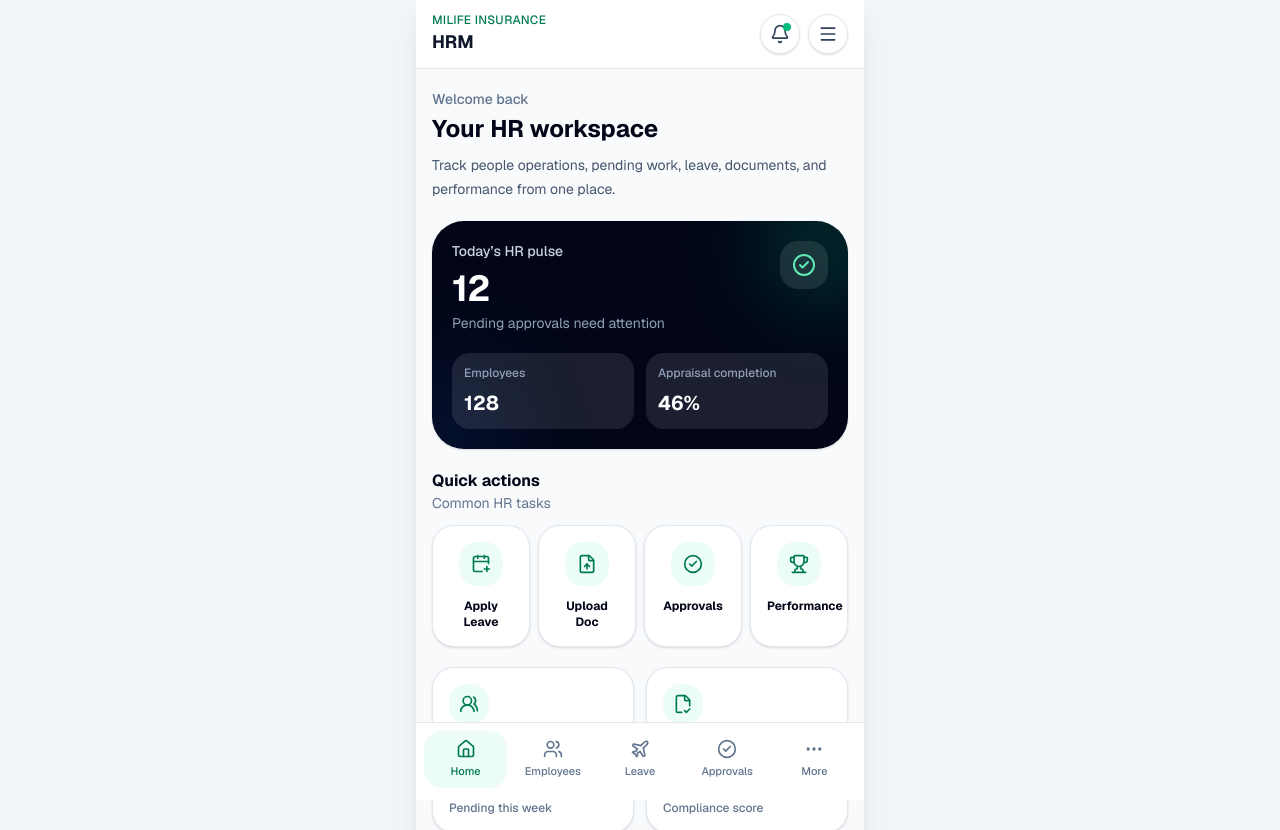
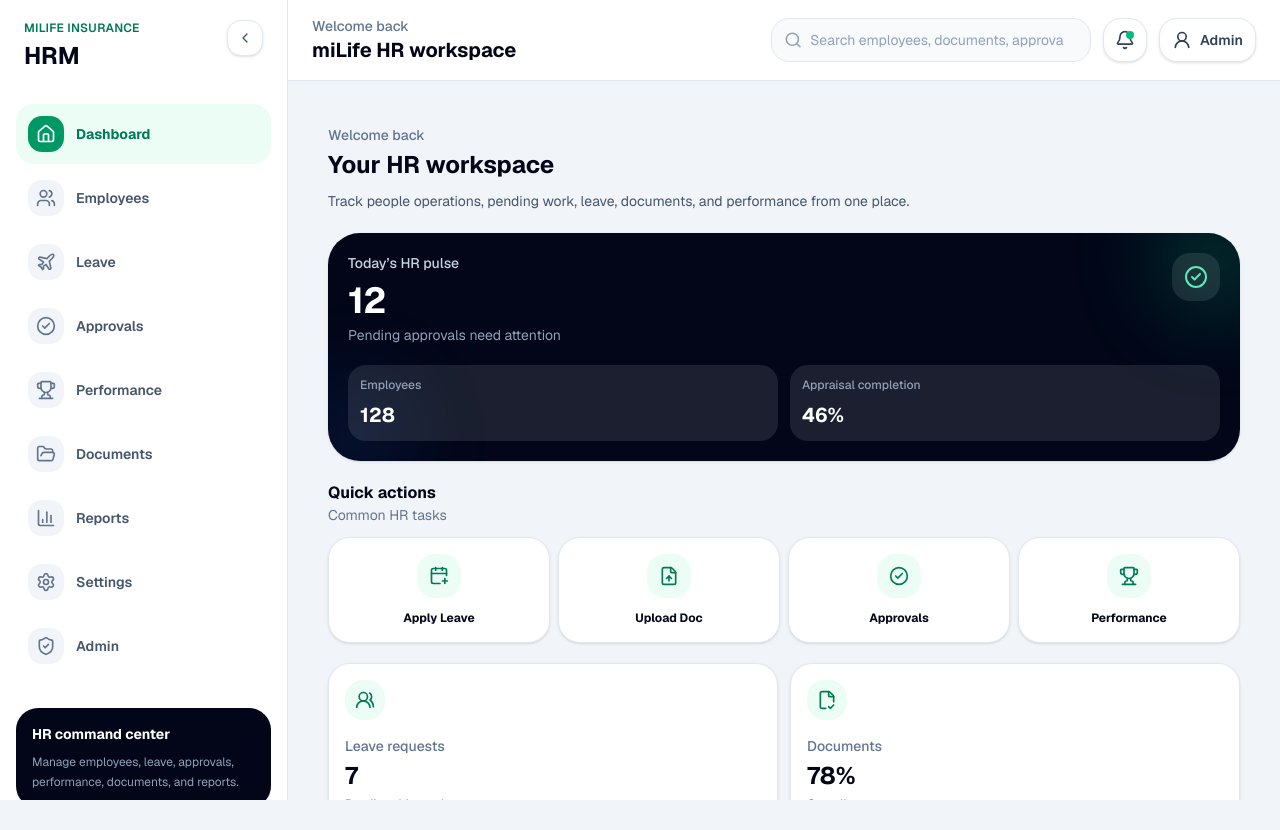
Before and after one commit to ndrew98/HRM, a Next.js app in the folder milife-hrm/: page / in a window 1280 px wide. Shown: the top 830 px of the page. After the commit the page ends 800 px from the top, so only its background shows below. Built offline with nearby package versions, Linux system fonts and the light colour scheme.

Commit message:
Desktop layout

```diff
--- a/milife-hrm/src/app/components/layout/BottomNav.tsx
+++ b/milife-hrm/src/app/components/layout/BottomNav.tsx
@@ -36,7 +36,7 @@ export function BottomNav() {
   const pathname = usePathname();
 
   return (
-    <nav className="sticky bottom-0 z-30 border-t border-slate-200 bg-white px-2 pb-3 pt-2">
+    <nav className="sticky bottom-0 z-30 border-t border-slate-200 bg-white px-2 pb-3 pt-2 lg:hidden">
       <div className="grid grid-cols-5 gap-1">
         {navItems.map((item) => {
           const Icon = item.icon;
--- a/milife-hrm/src/app/components/layout/MobileAppShell.tsx
+++ b/milife-hrm/src/app/components/layout/MobileAppShell.tsx
@@ -1,4 +1,10 @@
+"use client";
+
+import { useState } from "react";
+
 import { BottomNav } from "./BottomNav";
+import { DesktopSidebar } from "../../../components/layout/DesktopSidebar";
+import { DesktopTopBar } from "../../../components/layout/DesktopTopBar";
 import { MobileTopBar } from "./MobileTopBar";
 
 type MobileAppShellProps = {
@@ -6,14 +12,29 @@ type MobileAppShellProps = {
 };
 
 export function MobileAppShell({ children }: MobileAppShellProps) {
+  const [isSidebarCollapsed, setIsSidebarCollapsed] = useState(false);
+
   return (
-    <div className="min-h-screen bg-slate-100 text-slate-900">
-      <div className="mx-auto flex min-h-screen w-full max-w-md flex-col bg-slate-50 shadow-xl">
-        <MobileTopBar />
+    <div className="min-h-screen bg-slate-100 text-slate-900 lg:h-screen lg:overflow-hidden">
+      <div className="mx-auto flex min-h-screen w-full max-w-md flex-col bg-slate-50 shadow-xl lg:h-screen lg:max-w-none lg:flex-row lg:bg-slate-100 lg:shadow-none">
+        <DesktopSidebar
+          isCollapsed={isSidebarCollapsed}
+          onToggle={() => setIsSidebarCollapsed((current) => !current)}
+        />
 
-        <main className="flex-1 pb-4">{children}</main>
+        <div className="flex min-h-screen min-w-0 flex-1 flex-col lg:h-screen">
+          <MobileTopBar />
 
-        <BottomNav />
+          <DesktopTopBar />
+
+          <main className="min-w-0 flex-1 pb-4 lg:overflow-y-auto lg:px-6 lg:py-6">
+            <div className="mx-auto w-full min-w-0 lg:max-w-7xl">
+              {children}
+            </div>
+          </main>
+
+          <BottomNav />
+        </div>
       </div>
     </div>
   );
--- a/milife-hrm/src/app/components/layout/MobileTopBar.tsx
+++ b/milife-hrm/src/app/components/layout/MobileTopBar.tsx
@@ -2,7 +2,7 @@ import { Bell, Menu } from "lucide-react";
 
 export function MobileTopBar() {
   return (
-    <header className="sticky top-0 z-30 border-b border-slate-200 bg-white/90 px-4 py-3 backdrop-blur">
+    <header className="sticky top-0 z-30 border-b border-slate-200 bg-white/90 px-4 py-3 backdrop-blur lg:hidden">
       <div className="flex items-center justify-between">
         <div>
           <p className="text-xs font-medium uppercase tracking-wide text-emerald-700">
--- /dev/null
+++ b/milife-hrm/src/components/layout/DesktopSidebar.tsx
@@ -0,0 +1,186 @@
+"use client";
+
+import Link from "next/link";
+import { usePathname } from "next/navigation";
+import {
+  BarChart3,
+  CheckCircle2,
+  ChevronLeft,
+  ChevronRight,
+  FileText,
+  FolderOpen,
+  Home,
+  Plane,
+  Settings,
+  ShieldCheck,
+  Trophy,
+  Users,
+} from "lucide-react";
+
+type DesktopSidebarProps = {
+  isCollapsed: boolean;
+  onToggle: () => void;
+};
+
+const sidebarItems = [
+  {
+    label: "Dashboard",
+    href: "/",
+    type: "home",
+  },
+  {
+    label: "Employees",
+    href: "/employees",
+    type: "employees",
+  },
+  {
+    label: "Leave",
+    href: "/leave",
+    type: "leave",
+  },
+  {
+    label: "Approvals",
+    href: "/approvals",
+    type: "approvals",
+  },
+  {
+    label: "Performance",
+    href: "/performance",
+    type: "performance",
+  },
+  {
+    label: "Documents",
+    href: "/documents",
+    type: "documents",
+  },
+  {
+    label: "Reports",
+    href: "/reports",
+    type: "reports",
+  },
+  {
+    label: "Settings",
+    href: "/settings",
+    type: "settings",
+  },
+  {
+    label: "Admin",
+    href: "/admin",
+    type: "admin",
+  },
+];
+
+function renderSidebarIcon(type: string) {
+  if (type === "home") return <Home className="h-5 w-5" />;
+  if (type === "employees") return <Users className="h-5 w-5" />;
+  if (type === "leave") return <Plane className="h-5 w-5" />;
+  if (type === "approvals") return <CheckCircle2 className="h-5 w-5" />;
+  if (type === "performance") return <Trophy className="h-5 w-5" />;
+  if (type === "documents") return <FolderOpen className="h-5 w-5" />;
+  if (type === "reports") return <BarChart3 className="h-5 w-5" />;
+  if (type === "settings") return <Settings className="h-5 w-5" />;
+
+  return <ShieldCheck className="h-5 w-5" />;
+}
+
+export function DesktopSidebar({ isCollapsed, onToggle }: DesktopSidebarProps) {
+  const pathname = usePathname();
+
+  return (
+    <aside
+      className={
+        isCollapsed
+          ? "hidden h-screen w-24 shrink-0 overflow-y-auto border-r border-slate-200 bg-white px-3 py-5 transition-all duration-300 lg:sticky lg:top-0 lg:block"
+          : "hidden h-screen w-72 shrink-0 overflow-y-auto border-r border-slate-200 bg-white px-4 py-5 transition-all duration-300 lg:sticky lg:top-0 lg:block"
+      }
+    >
+      <div
+        className={
+          isCollapsed
+            ? "mb-8 flex items-center justify-center"
+            : "mb-8 flex items-start justify-between gap-3 px-2"
+        }
+      >
+        {!isCollapsed ? (
+          <div>
+            <p className="text-xs font-semibold uppercase tracking-wide text-emerald-700">
+              miLife Insurance
+            </p>
+
+            <h1 className="mt-1 text-2xl font-bold text-slate-950">HRM</h1>
+          </div>
+        ) : (
+          <div className="flex h-11 w-11 items-center justify-center rounded-2xl bg-emerald-600 text-sm font-bold text-white">
+            HR
+          </div>
+        )}
+
+        <button
+          type="button"
+          onClick={onToggle}
+          className={
+            isCollapsed
+              ? "mt-3 flex h-9 w-9 items-center justify-center rounded-xl border border-slate-200 bg-white text-slate-600 shadow-sm"
+              : "flex h-9 w-9 shrink-0 items-center justify-center rounded-xl border border-slate-200 bg-white text-slate-600 shadow-sm"
+          }
+          aria-label={isCollapsed ? "Expand sidebar" : "Collapse sidebar"}
+        >
+          {isCollapsed ? (
+            <ChevronRight className="h-4 w-4" />
+          ) : (
+            <ChevronLeft className="h-4 w-4" />
+          )}
+        </button>
+      </div>
+
+      <nav className="space-y-1">
+        {sidebarItems.map((item) => {
+          const isActive =
+            item.href === "/"
+              ? pathname === "/"
+              : pathname.startsWith(item.href);
+
+          return (
+            <Link
+              key={item.href}
+              href={item.href}
+              title={isCollapsed ? item.label : undefined}
+              className={
+                isActive
+                  ? isCollapsed
+                    ? "flex items-center justify-center rounded-2xl bg-emerald-50 px-2 py-3 text-emerald-700"
+                    : "flex items-center gap-3 rounded-2xl bg-emerald-50 px-3 py-3 text-sm font-bold text-emerald-700"
+                  : isCollapsed
+                    ? "flex items-center justify-center rounded-2xl px-2 py-3 text-slate-600 transition hover:bg-slate-50 hover:text-slate-950"
+                    : "flex items-center gap-3 rounded-2xl px-3 py-3 text-sm font-semibold text-slate-600 transition hover:bg-slate-50 hover:text-slate-950"
+              }
+            >
+              <span
+                className={
+                  isActive
+                    ? "flex h-9 w-9 items-center justify-center rounded-xl bg-emerald-600 text-white"
+                    : "flex h-9 w-9 items-center justify-center rounded-xl bg-slate-100 text-slate-500"
+                }
+              >
+                {renderSidebarIcon(item.type)}
+              </span>
+
+              {!isCollapsed ? <span>{item.label}</span> : null}
+            </Link>
+          );
+        })}
+      </nav>
+
+      {!isCollapsed ? (
+        <div className="mt-8 rounded-3xl bg-slate-950 p-4 text-white">
+          <p className="text-sm font-bold">HR command center</p>
+
+          <p className="mt-2 text-xs leading-5 text-slate-400">
+            Manage employees, leave, approvals, performance, documents, and
+            reports.
+          </p>
+        </div>
+      ) : null}
+    </aside>
+  );
+}
--- /dev/null
+++ b/milife-hrm/src/components/layout/DesktopTopBar.tsx
@@ -0,0 +1,47 @@
+import { Bell, Search, UserRound } from "lucide-react";
+
+export function DesktopTopBar() {
+  return (
+    <header className="hidden border-b border-slate-200 bg-white px-6 py-4 lg:block">
+      <div className="flex items-center justify-between gap-4">
+        <div>
+          <p className="text-sm font-medium text-slate-500">Welcome back</p>
+
+          <h2 className="text-xl font-bold text-slate-950">
+            miLife HR workspace
+          </h2>
+        </div>
+
+        <div className="flex items-center gap-3">
+          <div className="flex h-11 w-80 items-center gap-2 rounded-2xl border border-slate-200 bg-slate-50 px-3">
+            <Search className="h-5 w-5 text-slate-400" />
+
+            <input
+              type="search"
+              placeholder="Search employees, documents, approvals..."
+              className="w-full bg-transparent text-sm outline-none placeholder:text-slate-400"
+            />
+          </div>
+
+          <button
+            type="button"
+            className="relative flex h-11 w-11 items-center justify-center rounded-2xl border border-slate-200 bg-white text-slate-700 shadow-sm"
+            aria-label="Open notifications"
+          >
+            <Bell className="h-5 w-5" />
+            <span className="absolute right-3 top-3 h-2 w-2 rounded-full bg-emerald-500" />
+          </button>
+
+          <button
+            type="button"
+            className="flex h-11 items-center gap-2 rounded-2xl border border-slate-200 bg-white px-3 text-slate-700 shadow-sm"
+          >
+            <UserRound className="h-5 w-5" />
+
+            <span className="text-sm font-semibold">Admin</span>
+          </button>
+        </div>
+      </div>
+    </header>
+  );
+}
```
